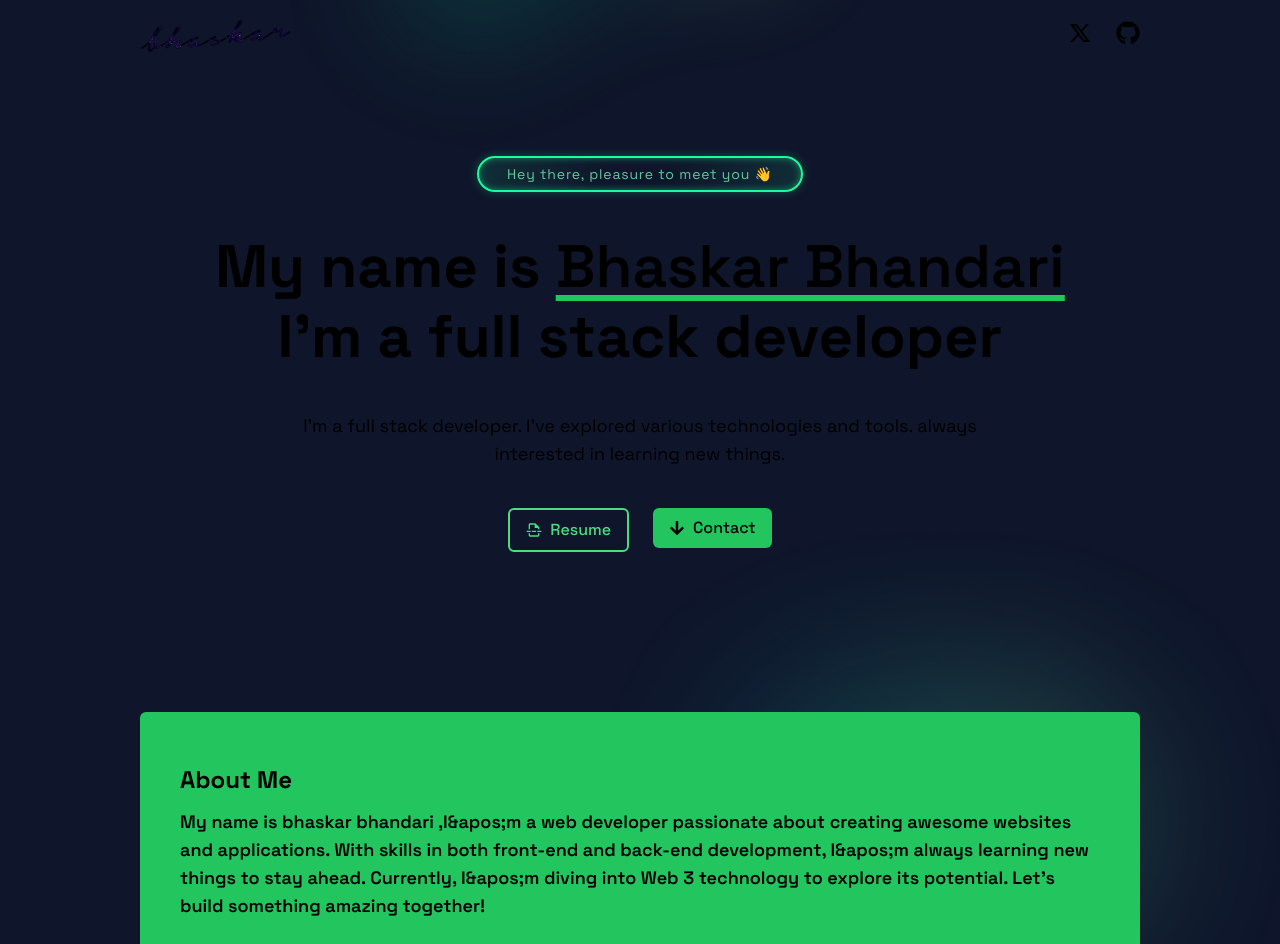
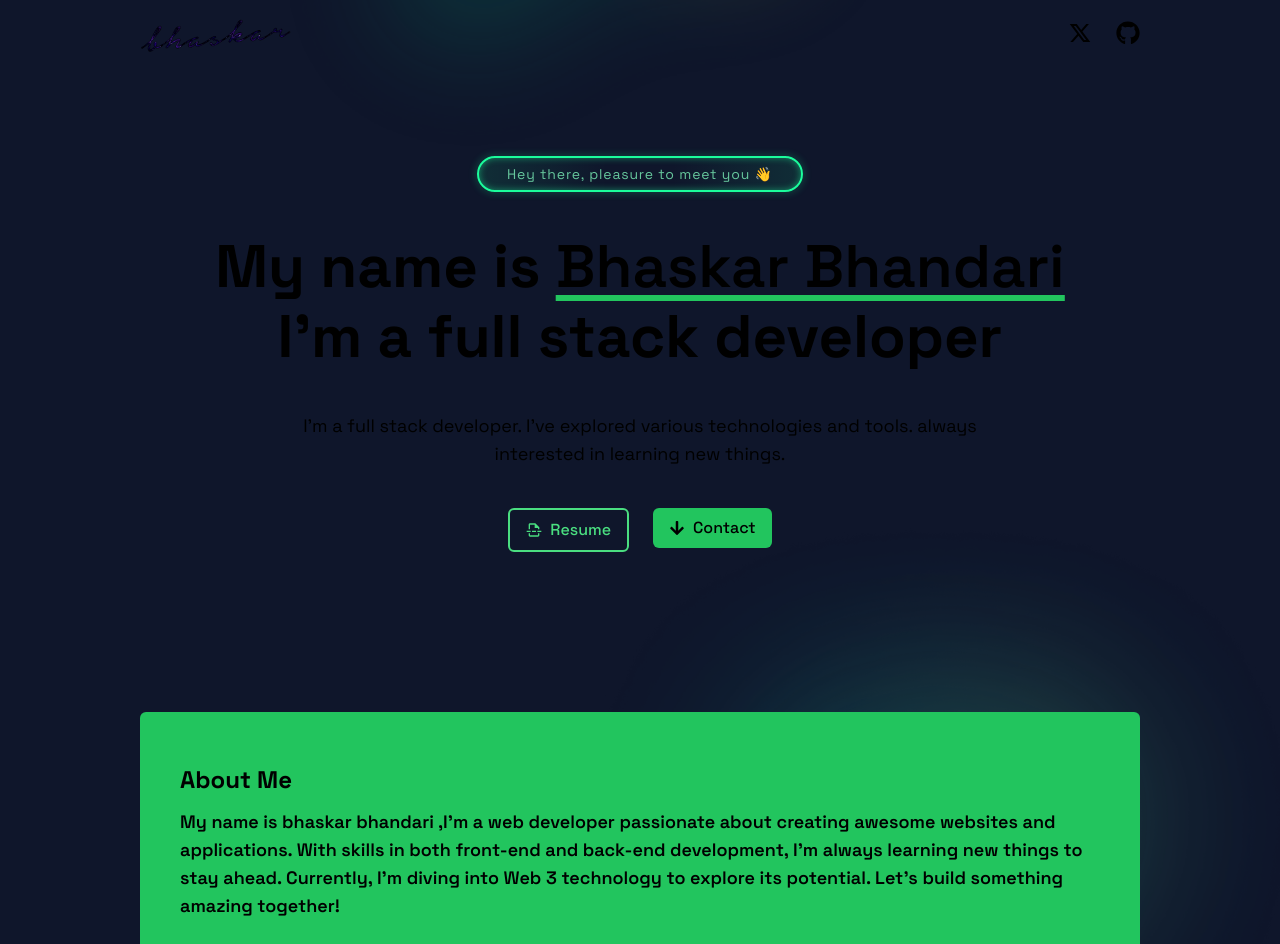
Before and after one commit to bhaskar-005/Portfolio, a Next.js app: page / in a window 1280 px wide. Shown: the top 944 px of the page. Built offline with nearby package versions, Linux system fonts and the light colour scheme.

Commit message:
fixed about

```diff
--- a/app/data.ts
+++ b/app/data.ts
@@ -1,8 +1,8 @@
 export const text = {
   about:
-    `My name is bhaskar bhandari ,I&apos;m a web developer passionate about creating
+    `My name is bhaskar bhandari ,I'm a web developer passionate about creating
      awesome websites and applications. With skills in both front-end and back-end development,
-     I&apos;m always learning new things to stay ahead. Currently, I&apos;m diving into Web 3 technology to explore its potential.
+     I'm always learning new things to stay ahead. Currently, I'm diving into Web 3 technology to explore its potential.
      Let's build something amazing together!`,
   gitHub: 'https://github.com/bhaskar-005',
 };
```
